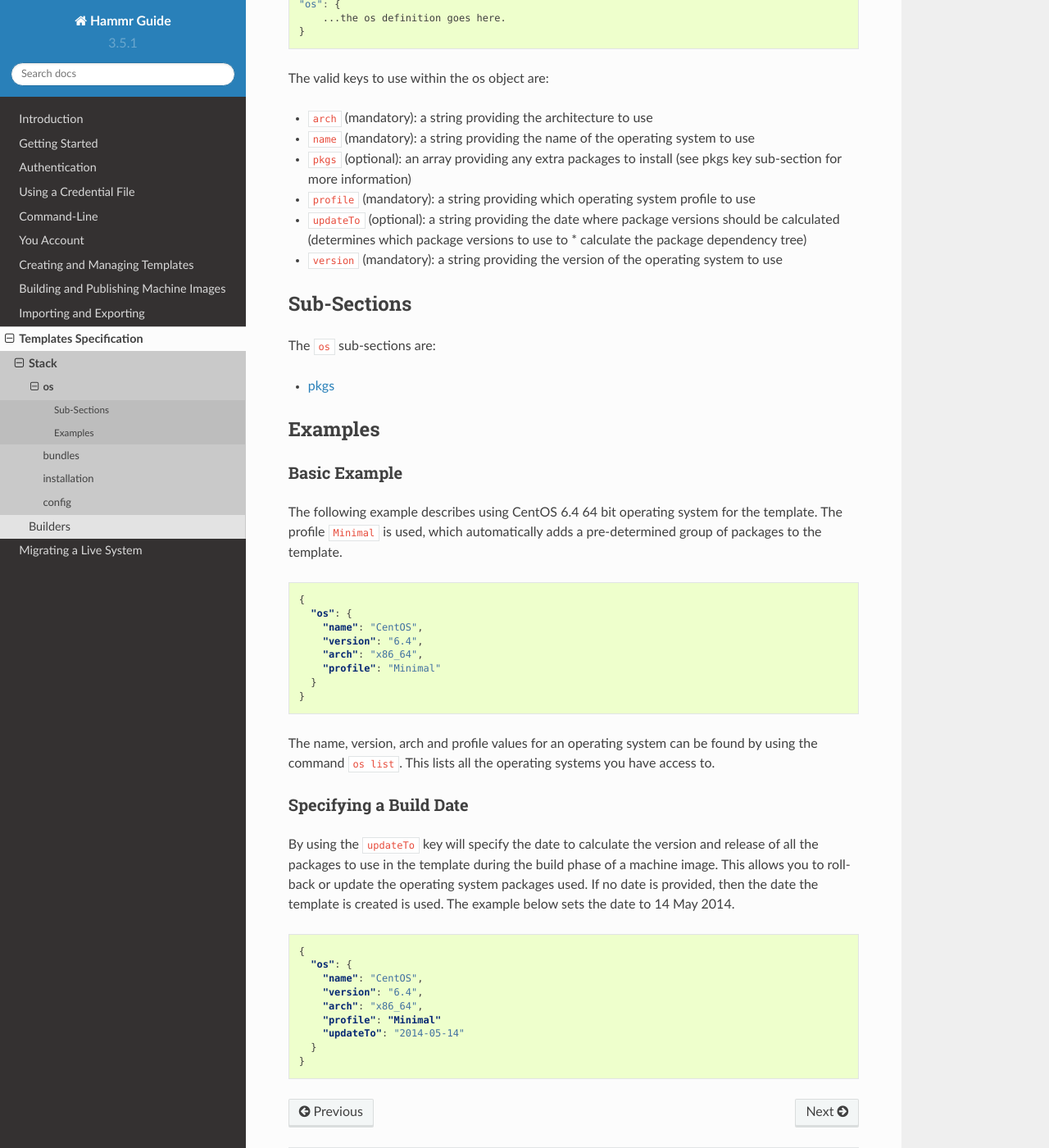
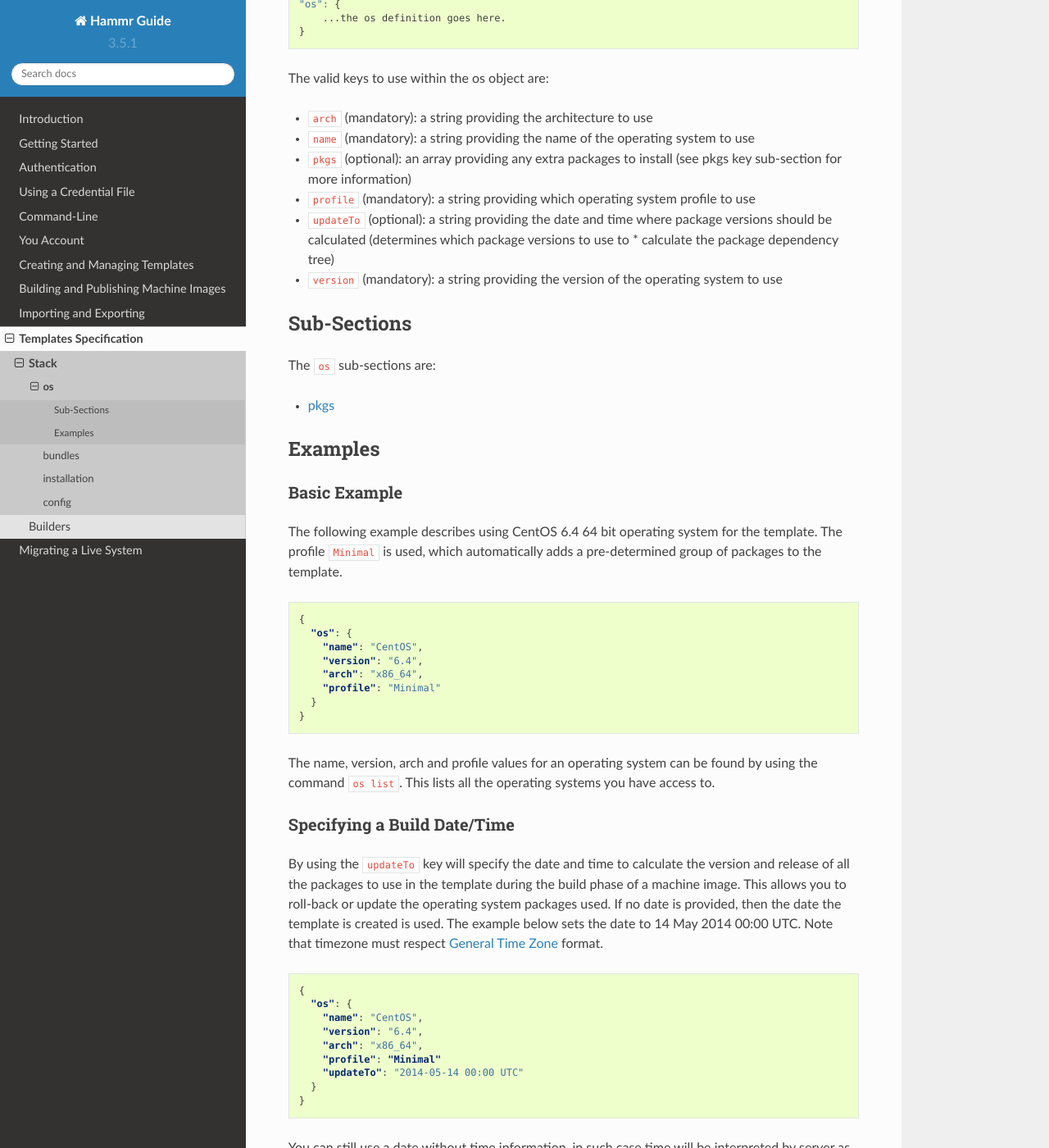
Before and after one commit to usharesoft/hammr, a Sphinx documentation site: the page built from documentation/en/source/pages/templates-spec/stack-os.rst, in a window 1280 px wide and 1400 px high, scrolled down 490 px. Shown: the whole window at 82% size. Built offline with Sphinx 7.4.7 and the Read the Docs theme 2.0.0, drawn with Linux system fonts in a browser that asks for light colours; some of the changed text lies outside the part shown.

Commit message:
Add time and timezone to updateTo date (#83)
An issue in UForge 3.6 lead to change date format in order to handle time and timezone information. Documentation has to be fixed in consequence.

```diff
--- a/documentation/en/source/pages/templates-spec/stack-os.rst
+++ b/documentation/en/source/pages/templates-spec/stack-os.rst
@@ -23,7 +23,7 @@ The valid keys to use within the os object are:
 * ``name`` (mandatory): a string providing the name of the operating system to use
 * ``pkgs`` (optional): an array providing any extra packages to install (see pkgs key sub-section for more information)
 * ``profile`` (mandatory): a string providing which operating system profile to use
-* ``updateTo`` (optional): a string providing the date where package versions should be calculated (determines which package versions to use to * calculate the package dependency tree)
+* ``updateTo`` (optional): a string providing the date and time where package versions should be calculated (determines which package versions to use to * calculate the package dependency tree)
 * ``version`` (mandatory): a string providing the version of the operating system to use
 
 Sub-Sections
@@ -58,10 +58,24 @@ The following example describes using CentOS 6.4 64 bit operating system for the
 
 The name, version, arch and profile values for an operating system can be found by using the command ``os list``. This lists all the operating systems you have access to.
 
-Specifying a Build Date
+Specifying a Build Date/Time
 ~~~~~~~~~~~~~~~~~~~~~~~
 
-By using the ``updateTo`` key will specify the date to calculate the version and release of all the packages to use in the template during the build phase of a machine image. This allows you to roll-back or update the operating system packages used. If no date is provided, then the date the template is created is used. The example below sets the date to 14 May 2014.
+By using the ``updateTo`` key will specify the date and time to calculate the version and release of all the packages to use in the template during the build phase of a machine image. This allows you to roll-back or update the operating system packages used. If no date is provided, then the date the template is created is used. The example below sets the date to 14 May 2014 00:00 UTC. Note that timezone must respect `General Time Zone <http://docs.oracle.com/javase/7/docs/api/java/text/SimpleDateFormat.html#timezone>`_ format.
+
+.. code-block:: json
+
+	{
+	  "os": {
+	    "name": "CentOS",
+	    "version": "6.4",
+	    "arch": "x86_64",
+	    "profile": "Minimal"
+	    "updateTo": "2014-05-14 00:00 UTC"
+	  }
+	}
+
+You can still use a date without time information, in such case time will be interpreted by server as midnight in server's own timezone (UTC by default).
 
 .. code-block:: json
 
```
